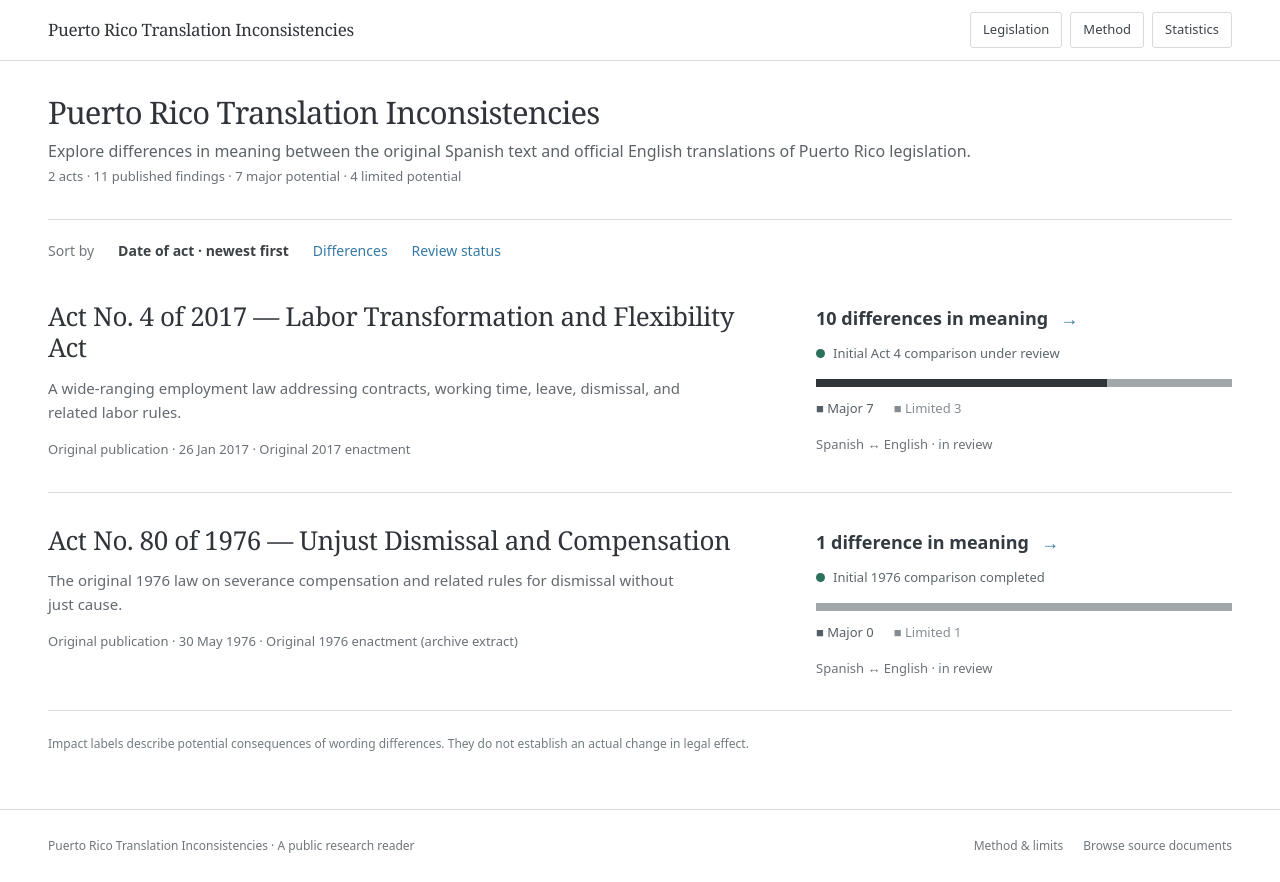
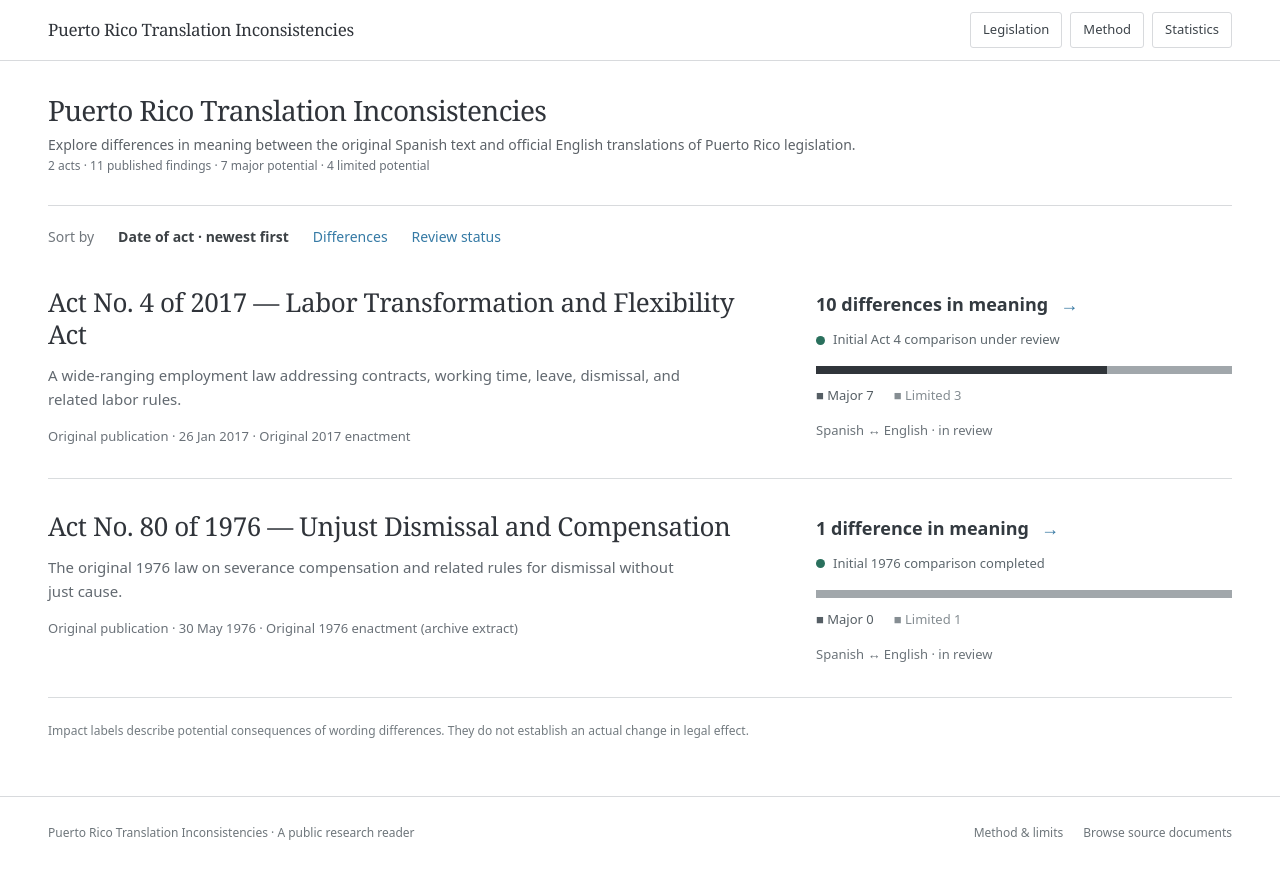
Before and after one commit to ae-oss/puerto-rico-translation-inconsistencies, a Next.js app: page / in a window 1280 px wide. Built offline with nearby package versions, Linux system fonts and the light colour scheme.

Commit message:
Match homepage typography to reference

```diff
--- a/src/app/page.tsx
+++ b/src/app/page.tsx
@@ -5,9 +5,9 @@ export default function Home() {
   const published = findings.filter((finding) => finding.published);
   return (
     <div className="mx-auto max-w-[1460px] px-5 pb-14 pt-8 sm:px-8 lg:px-12">
-      <h1 className="font-serif text-[27px] leading-tight tracking-[-.025em] text-[#30343a] sm:text-[31px]">Puerto Rico Translation Inconsistencies</h1>
-      <p className="mt-2 text-[16px] text-[#5c6268]">Explore differences in meaning between the original Spanish text and official English translations of Puerto Rico legislation.</p>
-      <p className="mt-1 text-[13px] text-[#697078]">{laws.length} acts · {published.length} published findings · {published.filter((f) => f.impact === "major").length} major potential · {published.filter((f) => f.impact === "limited").length} limited potential</p>
+      <h1 className="font-serif text-[26px] leading-[1.25] tracking-[-.025em] text-[#30343a] sm:text-[28px]">Puerto Rico Translation Inconsistencies</h1>
+      <p className="mt-2 text-[14px] leading-[1.3] text-[#5c6268]">Explore differences in meaning between the original Spanish text and official English translations of Puerto Rico legislation.</p>
+      <p className="mt-1 text-[12px] leading-[1.3] text-[#697078]">{laws.length} acts · {published.length} published findings · {published.filter((f) => f.impact === "major").length} major potential · {published.filter((f) => f.impact === "limited").length} limited potential</p>
       <LawList laws={laws} findings={published} />
     </div>
   );
```
